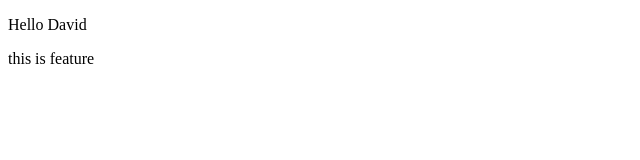
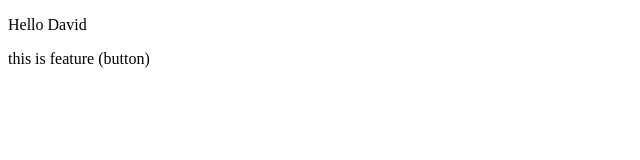
Before and after one commit to harhil1900/LocalRepo, a plain HTML site: page index.html in a window 1280 px wide. Shown: the full height of the page, 0-640 px from the left. Drawn offline with Linux system fonts and the light colour scheme.

```diff
--- a/index.html
+++ b/index.html
@@ -7,6 +7,6 @@
 </head>
 <body>
     <p>Hello David</p>
-    <p>this is feature</p>
+    <p>this is feature (button)</p>
 </body>
 </html>
```
